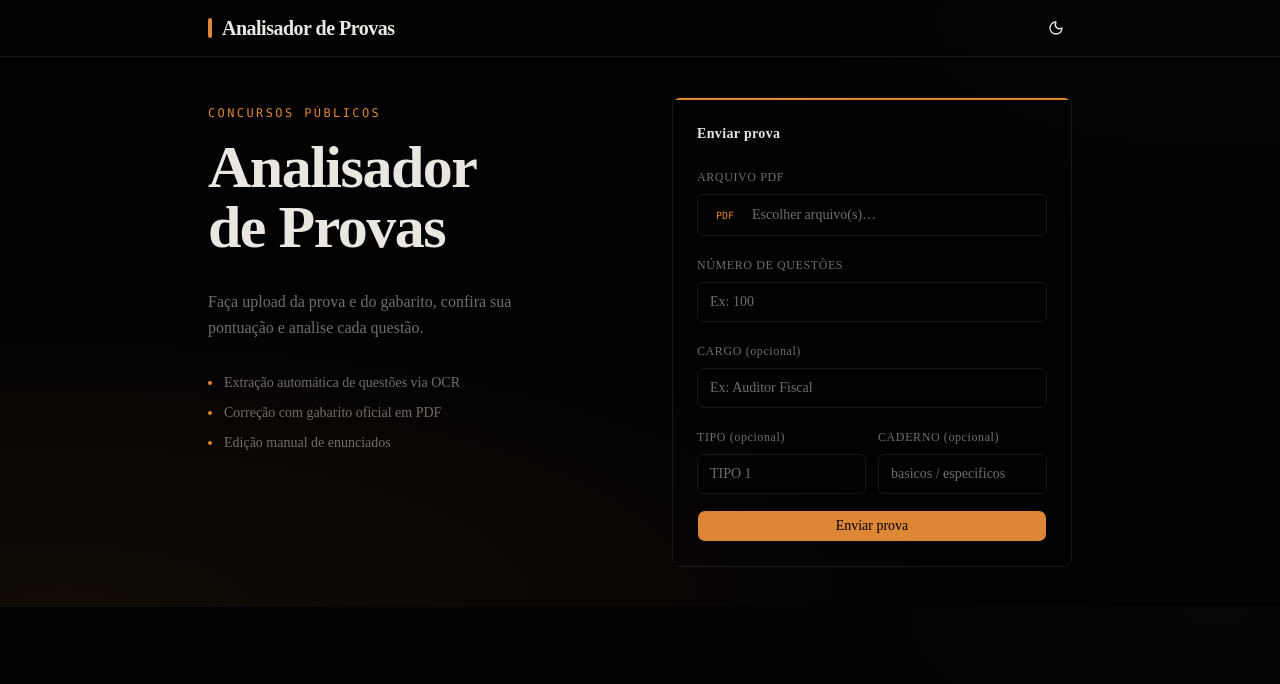
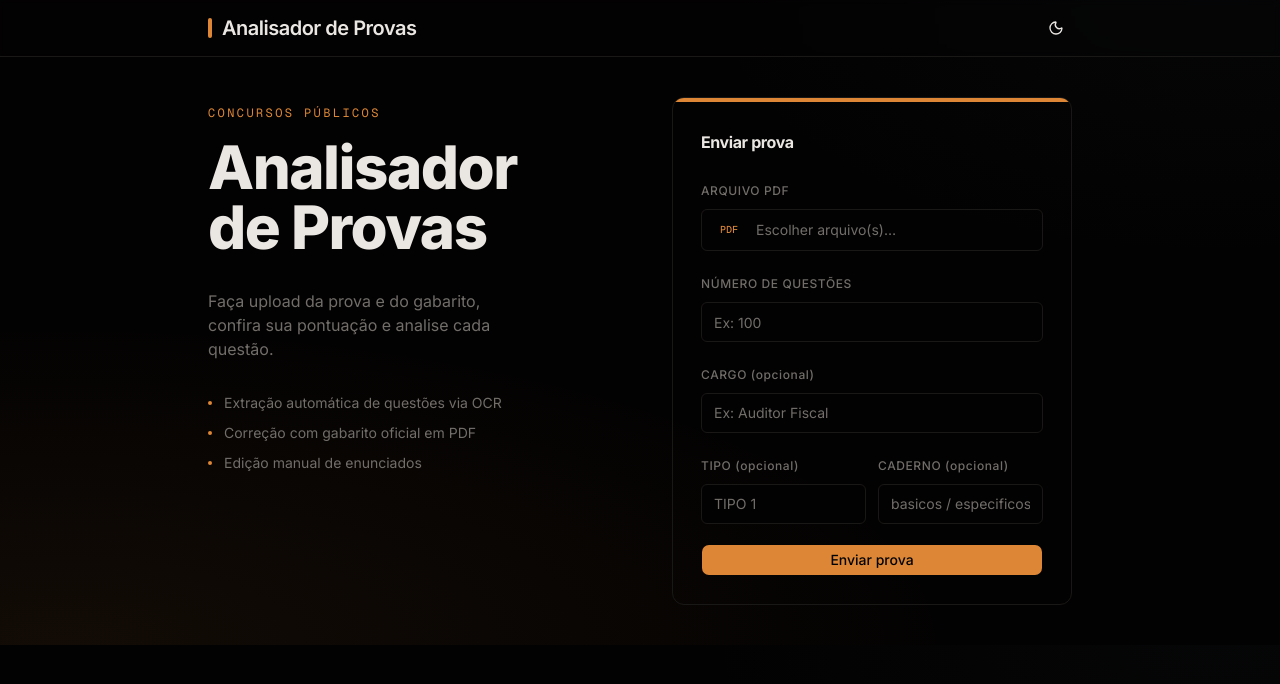
Before and after one commit to GbCarvalho/exam-analyzer-web, a Next.js app: page / in a window 1280 px wide. Shown: the top 684 px of the page. Built offline with nearby package versions, Linux system fonts and the light colour scheme; no server answers.

Commit message:
fix: resolve Inter font scoping, FOUC flash, and tighten type scale

```diff
--- a/app/exams/[id]/page.tsx
+++ b/app/exams/[id]/page.tsx
@@ -25,7 +25,7 @@ export default async function ExamPage({ params }: Props) {
 
   return (
     <div className="space-y-8">
-      <div className="border-b border-border pb-6">
+      <div className="border-b border-border pb-8">
         <div className="flex items-start justify-between gap-4 mb-3">
           <div>
             <h1 className="text-2xl font-bold tracking-tight">
--- a/app/globals.css
+++ b/app/globals.css
@@ -81,10 +81,17 @@
     @apply border-border;
   }
   body {
-    @apply bg-background text-foreground;
+    @apply bg-background text-foreground font-sans;
+    font-size: 15px;
+    line-height: 1.65;
+    font-weight: 400;
+    -webkit-font-smoothing: antialiased;
+    -moz-osx-font-smoothing: grayscale;
   }
-  html {
-    @apply font-sans;
+  h1, h2, h3, h4, h5, h6 {
+    font-weight: 700;
+    line-height: 1.15;
+    letter-spacing: -0.025em;
   }
   .dark body {
     background-image:
--- a/app/layout.tsx
+++ b/app/layout.tsx
@@ -9,7 +9,7 @@ import './globals.css'
 const inter = Inter({
   subsets: ['latin'],
   variable: '--font-sans',
-  display: 'swap',
+  display: 'optional',
 })
 const geistMono = localFont({
   src: './fonts/GeistMonoVF.woff',
@@ -28,8 +28,8 @@ export default function RootLayout({
   children: React.ReactNode
 }) {
   return (
-    <html lang="pt-BR" suppressHydrationWarning>
-      <body className={`${inter.variable} ${geistMono.variable} antialiased`}>
+    <html lang="pt-BR" suppressHydrationWarning className={`dark ${inter.variable} ${geistMono.variable}`}>
+      <body className="antialiased" suppressHydrationWarning>
         <ThemeProvider attribute="class" defaultTheme="dark" enableSystem={false}>
           <Header />
           <main className="mx-auto max-w-4xl px-4 py-10">{children}</main>
--- a/app/page.tsx
+++ b/app/page.tsx
@@ -8,11 +8,11 @@ export default function HomePage() {
           <p className="text-primary text-xs font-mono tracking-[0.2em] uppercase">
             Concursos Públicos
           </p>
-          <h1 className="text-5xl md:text-6xl font-bold tracking-tight leading-[1.05] text-balance">
+          <h1 className="text-5xl md:text-6xl font-extrabold tracking-tight leading-[1.0] text-balance">
             Analisador<br />de Provas
           </h1>
         </div>
-        <p className="text-muted-foreground text-base leading-relaxed max-w-xs">
+        <p className="text-muted-foreground text-base max-w-xs">
           Faça upload da prova e do gabarito, confira sua pontuação e analise cada questão.
         </p>
         <ul className="space-y-2.5">
--- a/components/exam-upload-form.tsx
+++ b/components/exam-upload-form.tsx
@@ -40,11 +40,11 @@ export function ExamUploadForm() {
   }
 
   return (
-    <div className="rounded-lg border border-border overflow-hidden">
-      <div className="h-0.5 bg-primary" />
-      <div className="p-6">
-        <h2 className="font-semibold text-sm tracking-wide mb-5">Enviar prova</h2>
-        <form onSubmit={handleSubmit} className="space-y-4">
+    <div className="rounded-xl border border-border overflow-hidden">
+      <div className="h-1 bg-primary" />
+      <div className="p-7">
+        <h2 className="font-bold text-base mb-6">Enviar prova</h2>
+        <form onSubmit={handleSubmit} className="space-y-5">
           <div className="space-y-1.5">
             <Label htmlFor="file" className="text-xs text-muted-foreground uppercase tracking-wider">
               Arquivo PDF
--- a/tailwind.config.ts
+++ b/tailwind.config.ts
@@ -47,7 +47,7 @@ const config: Config = {
       },
       fontFamily: {
         sans: ["var(--font-sans)", "sans-serif"],
-        display: ["var(--font-display)", "serif"],
+        mono: ["var(--font-geist-mono)", "monospace"],
       },
     },
   },
```
